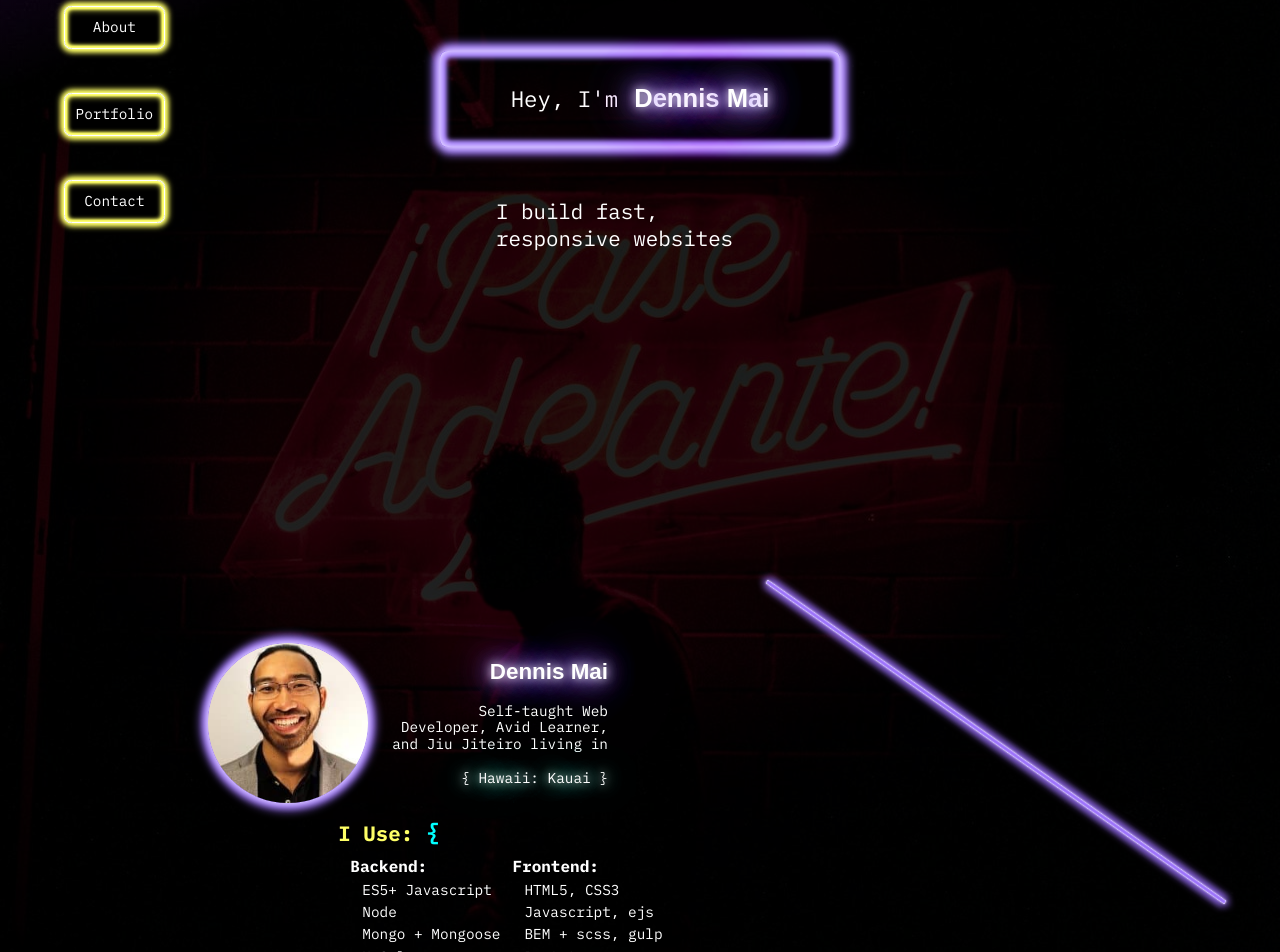
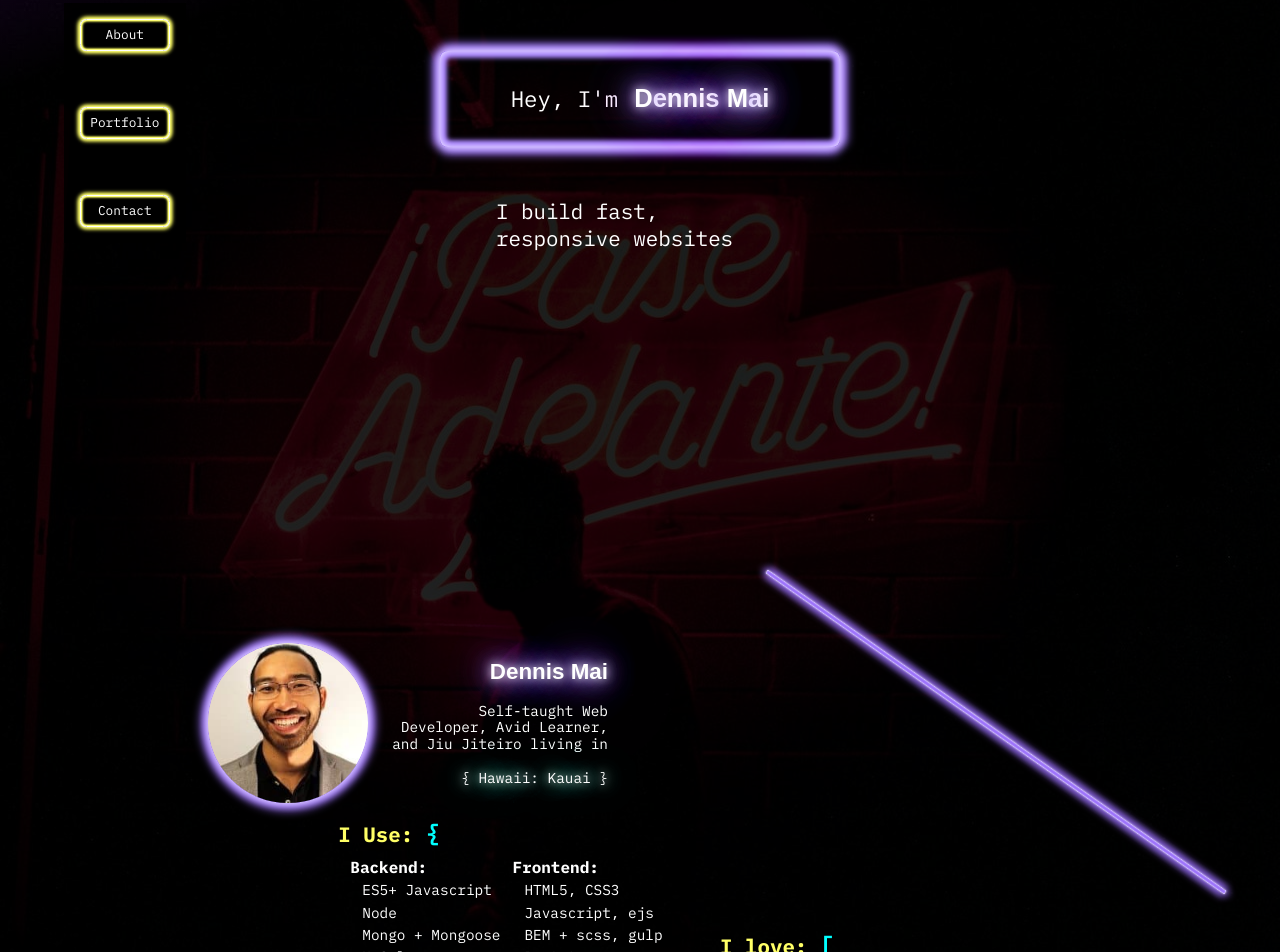
Before and after one commit to sartoriusrex/portfolio, a React (Create React App) app: page / in a window 1280 px wide. Shown: the part 253-1205 px from the top of the page. Built offline with nearby package versions, Linux system fonts and the light colour scheme; a web font is replaced by a local one.

Commit message:
update text styling and navbar styling and remove unnecessary Node from frontend

```diff
--- a/src/components/Love.js
+++ b/src/components/Love.js
@@ -35,11 +35,11 @@ const Love = () => (
       I love: <Brackets>[</Brackets>
     </BioDescriptionText>
     <List>
-      <ListItem>“Building fast, responsive websites”,</ListItem>
-      <ListItem>“Learning new tech and languages”,</ListItem>
-      <ListItem>“Making ideas come to life“,</ListItem>
-      <ListItem>“Brazilian Jiu Jitsu”,</ListItem>
-      <ListItem>“The 80s + Synthwave”</ListItem>
+      <ListItem>Building fast, responsive websites,</ListItem>
+      <ListItem>Learning new tech and languages,</ListItem>
+      <ListItem>Making ideas come to life,</ListItem>
+      <ListItem>Brazilian Jiu Jitsu,</ListItem>
+      <ListItem>The 80s + Synthwave</ListItem>
     </List>
     <Brackets>]</Brackets>
   </LoveContainer>
--- a/src/components/Nav.js
+++ b/src/components/Nav.js
@@ -6,13 +6,14 @@ import { colors } from '../styles/variables';
 
 const Navbar = styled.nav`
   display: flex;
-  background-color: transparent;
+  background-color: ${ colors.blackOverlay };
   width: 95%;
   position: fixed;
   bottom: 0;
   z-index: 1000;
   display: flex;
   justify-content: space-between;
+  align-items: center;
   max-width: 25rem;
 
   @media screen and (min-width: 900px) {
@@ -27,35 +28,35 @@ const Navbar = styled.nav`
 
 const Button = styled.button`
   color: white;
-  margin: .2em auto 20px;
-  padding: 1em;
+  margin: 1rem;
+  padding: .5rem;
   display: flex;
   justify-content: center;
   align-items: center;
-  height: 3em;
+  height: 2.5em;
   width: 7em;
   border-radius: .5em;
-  border: .5px solid white;
+  border: .4px solid white;
   background-color: black;
-  font-size: .9em;
+  font-size: .8em;
   box-shadow:
     inset 0 0 1px #FFF,
     0 0 1px #fff,
 
-    inset 2px 0 2px ${ colors.yellow },
-    inset -2px 0 2px ${ colors.yellow },
-    inset 0 2px 2px ${ colors.yellow },
-    inset 0 -2px 2px ${ colors.yellow },
+    inset 1px 0 1px ${ colors.yellow },
+    inset -1px 0 1px ${ colors.yellow },
+    inset 0 1px 1px ${ colors.yellow },
+    inset 0 -1px 1px ${ colors.yellow },
 
-    inset 2px 0 5px ${ colors.yellow },
-    inset -2px 0 5px ${ colors.yellow },
-    inset 0 2px 7px ${ colors.yellow },
-    inset 0 -2px 5px ${ colors.yellow },
+    inset 1px 0 3px ${ colors.yellow },
+    inset -1px 0 3px ${ colors.yellow },
+    inset 0 1px 3px ${ colors.yellow },
+    inset 0 -1px 3px ${ colors.yellow },
 
-    -3px 0 6px ${ colors.yellow },
-    3px 0 6px ${ colors.yellow },
-    0 3px 6px ${ colors.yellow },
-    0 -3px 6px ${ colors.yellow };
+    -2px 0 4px ${ colors.yellow },
+    2px 0 4px ${ colors.yellow },
+    0 2px 4px ${ colors.yellow },
+    0 -2px 4px ${ colors.yellow };
 
   &:hover {
     filter: ${ props => props.selected === null &&
@@ -72,20 +73,20 @@ const Button = styled.button`
 
   ${ props => props.selected !== null && css`
     box-shadow:
-      inset 2px 0 2px ${ colors.blue },
-      inset -2px 0 2px ${ colors.blue },
-      inset 0 2px 2px ${ colors.blue },
-      inset 0 -2px 2px ${ colors.blue },
+      inset 1px 0 1px ${ colors.blue },
+      inset -1px 0 1px ${ colors.blue },
+      inset 0 1px 1px ${ colors.blue },
+      inset 0 -1px 1px ${ colors.blue },
 
-      inset 2px 0 5px ${ colors.blue },
-      inset -2px 0 5px ${ colors.blue },
-      inset 0 2px 7px ${ colors.blue },
-      inset 0 -2px 5px ${ colors.blue },
+      inset 1px 0 3px ${ colors.blue },
+      inset -1px 0 3px ${ colors.blue },
+      inset 0 1px 3px ${ colors.blue },
+      inset 0 -1px 3px ${ colors.blue },
 
-      -3px 0 6px ${ colors.blue },
-      3px 0 6px ${ colors.blue },
-      0 3px 6px ${ colors.blue },
-      0 -3px 6px ${ colors.blue };
+      -2px 0 4px ${ colors.blue },
+      2px 0 4px ${ colors.blue },
+      0 2px 4px ${ colors.blue },
+      0 -2px 4px ${ colors.blue };
   `}
 `
 
--- a/src/components/Use.js
+++ b/src/components/Use.js
@@ -72,7 +72,6 @@ const Use = () => (
           <ListItem>Redux, Redux-Form</ListItem>
           <ListItem>Styled-components</ListItem>
           <ListItem>jQuery</ListItem>
-          <ListItem>Node</ListItem>
         </List>
       </ListContainer>
     </UseTextContainer>
```
